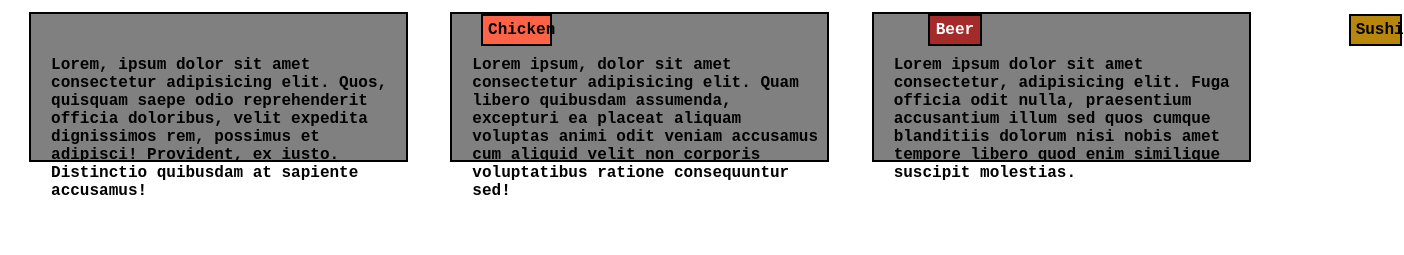
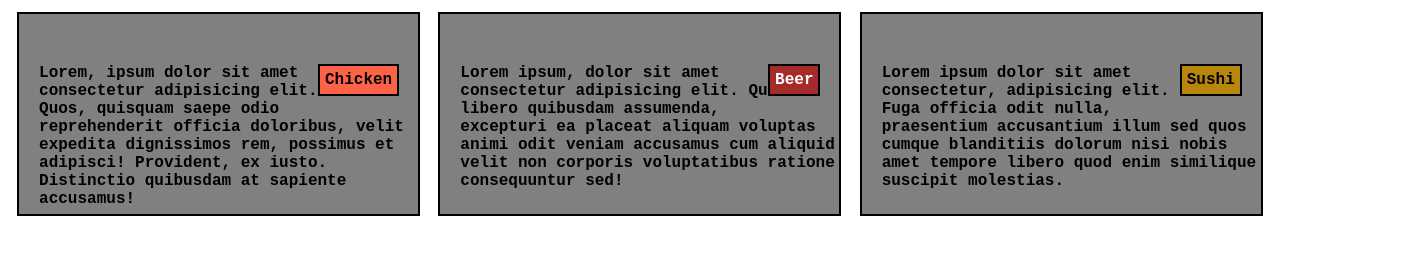
Before and after one commit to AshenOne199/AshenOne199.github.io, a plain HTML site: page index.html in a window 1280 px wide. Shown: the part 161-416 px from the top of the page, 1404 px wide, since content can reach past the window. Drawn offline with Linux system fonts and the light colour scheme.

Commit message:
Update styles.css

```diff
--- a/CSS/styles.css
+++ b/CSS/styles.css
@@ -1,5 +1,4 @@
 * {
-  box-sizing: border-box;
   font-family: "Courier New", Courier, monospace;
 }
 h1 {
@@ -18,6 +17,7 @@ h1 {
   font-weight: bold;
   padding-left: 20px;
   color: black;
+  padding-top: 50px;
 }
 
 section {
@@ -26,14 +26,13 @@ section {
 
 #title1 {
   border: 2px solid black;
-  position: relative;
   background-color: tomato;
   padding: 5px;
   margin-bottom: 10px;
-  width: 20%;
   text-align: center;
   position: relative;
-  left: 430px;
+  right: 19px;
+  float: right;
 }
 
 #title2 {
@@ -41,10 +40,10 @@ section {
   background-color: #a52a2a;
   padding: 5px;
   margin-bottom: 10px;
-  width: 15%;
   position: relative;
+  float: right;
+  right: 19px;
   text-align: center;
-  left: 456px;
   color: white;
 }
 
@@ -53,10 +52,10 @@ section {
   background-color: darkgoldenrod;
   padding: 5px;
   margin-bottom: 10px;
-  width: 15%;
   position: relative;
+  right: 19px;
+  float: right;
   text-align: center;
-  left: 455px;
 }
 
 /* Simple Responsive Framework. */
@@ -173,7 +172,7 @@ section {
 }
 
 /********** Small devices only **********/
-@media (max-width: 767px) {
+@media (min-width: 767px) and (max-width: 0px) {
   .col-sm-1,
   .col-sm-2,
   .col-sm-3,
```
